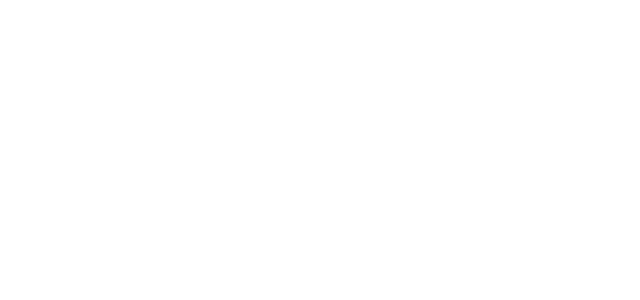
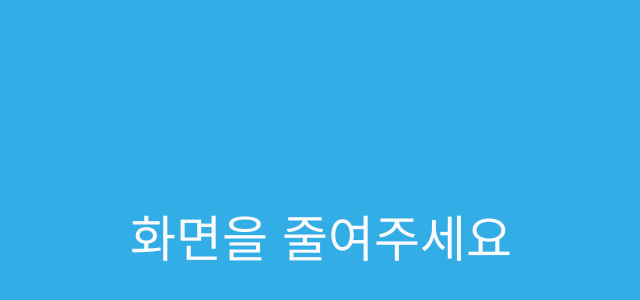
Before and after one commit to Sang-minKIM/liar-game, a React (Create React App) app: page /topic in a window 1280 px wide. Shown: the part 160-460 px from the top of the page, without its empty margins (319-959 px from the left). Built offline with nearby package versions, Linux system fonts and the light colour scheme.

Commit message:
add: media-query 모바일 사이즈로  적용

```diff
--- a/package.json
+++ b/package.json
@@ -14,6 +14,7 @@
     "react-dom": "^18.2.0",
     "react-router-dom": "^6.9.0",
     "react-scripts": "5.0.1",
+    "styled-components": "^5.3.9",
     "typescript": "^4.9.5",
     "web-vitals": "^2.1.4"
   },
--- a/src/App.tsx
+++ b/src/App.tsx
@@ -1,5 +1,6 @@
 import React from "react";
 import { BrowserRouter, Routes, Route } from "react-router-dom";
+import Layout from "./components/Layout";
 import Finish from "./pages/Finish";
 import Game from "./pages/Game";
 import People from "./pages/People";
@@ -9,6 +10,7 @@ import Topic from "./pages/Topic";
 function App() {
     return (
         <BrowserRouter>
+            <Layout />
             <Routes>
                 <Route path="/game" element={<Game />} />
                 <Route path="/finish" element={<Finish />} />
--- /dev/null
+++ b/src/components/Layout.tsx
@@ -0,0 +1,34 @@
+import styled from "styled-components";
+
+const LargeContainer = styled.div`
+    @media (max-width: ${(props) => props.theme.deviceSizes.mobile}) {
+        display: none;
+    }
+    background-color: ${(props) => props.theme.blue};
+    font-size: 3.125rem;
+    width: 100vw;
+    height: 100vh;
+    color: ${(props) => props.theme.white};
+    display: flex;
+    justify-content: center;
+    align-items: center;
+`;
+
+const SmallContainer = styled.div`
+    @media (min-width: ${(props) => props.theme.deviceSizes.mobile}) {
+        display: none;
+    }
+    width: 100vw;
+    height: 100vh;
+`;
+
+const Layout = () => {
+    return (
+        <>
+            <LargeContainer>화면을 줄여주세요</LargeContainer>
+            <SmallContainer>hello</SmallContainer>
+        </>
+    );
+};
+
+export default Layout;
--- a/src/index.tsx
+++ b/src/index.tsx
@@ -60,9 +60,7 @@ table {
 }
 body {
   font-family:'Source Sans Pro', sans-serif ;
-  background-color: white;
   line-height: 1.2;
-  max-width: 480px;
   margin: 0 auto;
   &::-webkit-scrollbar {
     display: none;
--- a/src/theme.tsx
+++ b/src/theme.tsx
@@ -1,7 +1,15 @@
+const deviceSizes = {
+    mobile: "480px",
+    tablet: "768px",
+    laptop: "1024px",
+};
+
 export const theme = {
     black: "#1D1D20",
     blue: "#32ADE6",
     lightBlue: "#80CEF0",
     gray: "#E5E5EA",
     darkGray: "#AEAEB2",
+    white: "#FAFAFA",
+    deviceSizes,
 };
```
Also changed, not shown: src/styled.d.ts (+7 -0 lines), 1 other file (tests, documents, lock files or other folders).
